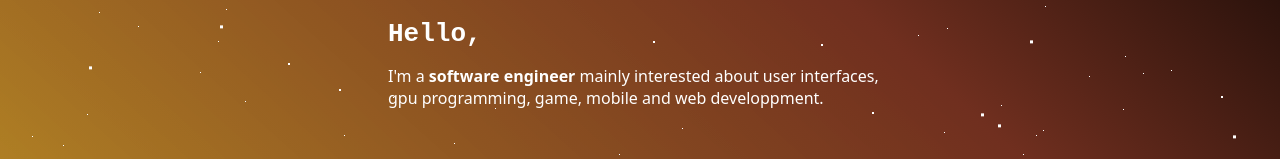
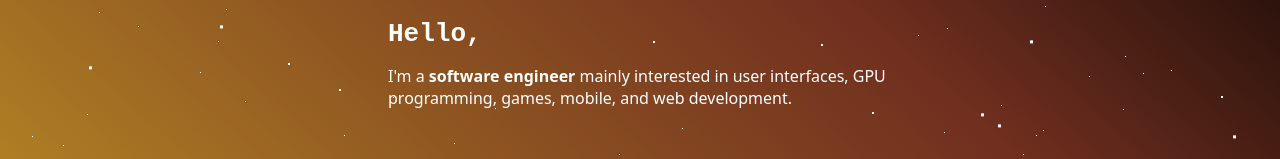
Before and after one commit to cdrezen/cdrezen.github.io, a SvelteKit app: page / in a window 1280 px wide. Shown: the part 253-412 px from the top of the page. Built offline with nearby package versions, Linux system fonts and the light colour scheme.

Commit message:
google, landing ponctuation

```diff
--- a/src/routes/+page.svelte
+++ b/src/routes/+page.svelte
@@ -4,7 +4,7 @@
 
 <div class="landing" id="hello">
     <h2>Hello,</h2>
-    <p>I'm a <b>software engineer</b> mainly interested about user interfaces, gpu programming, game, mobile and web developpment.</p>
+    <p>I'm a <b>software engineer</b> mainly interested in user interfaces, GPU programming, games, mobile, and web development.</p>
 </div>
 
 <div class="title-section" id="projects">
--- /dev/null
+++ b/static/google08ea0c8e5fe98c72.html
@@ -0,0 +1 @@
+google-site-verification: google08ea0c8e5fe98c72.html
```
